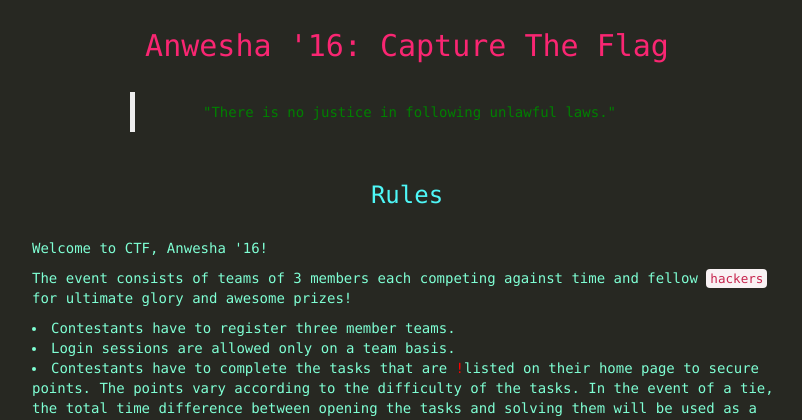
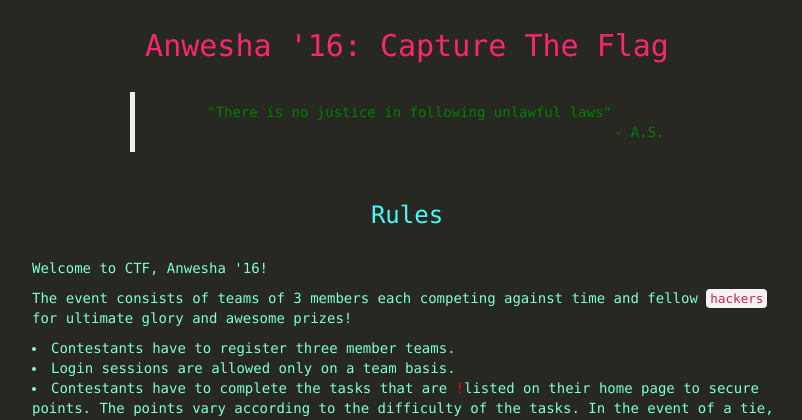
Before and after one commit to anweshaiitp/CaptureTheFlag-dep, a Django app: template game_ctf/templates/game_ctf/rules.html in a window 1280 px wide. Shown: the part 51-471 px from the top of the page, without its empty margins (233-1035 px from the left). Run offline with Django 3.2, Linux system fonts and the light colour scheme; the template is opened without the code that fills it, so the values that code supplies are empty; some libraries are stand-ins or nearby versions.

```diff
--- a/game_ctf/templates/game_ctf/rules.html
+++ b/game_ctf/templates/game_ctf/rules.html
@@ -34,7 +34,8 @@
     <div class="row text-center" style="padding-top:10px;">
         <div class="col-md-3"></div>
         <div class="col-md-6">
-            <blockquote style="color:green;font-size:1em;"> "There is no justice in following unlawful laws." </blockquote>
+            <blockquote style="color:green;font-size:1em;">
+                "There is no justice in following unlawful laws"<div class="text-right">- A.S. </div> </blockquote>
         </div>
         <div class="col-md-3"></div>
     </div>
```
